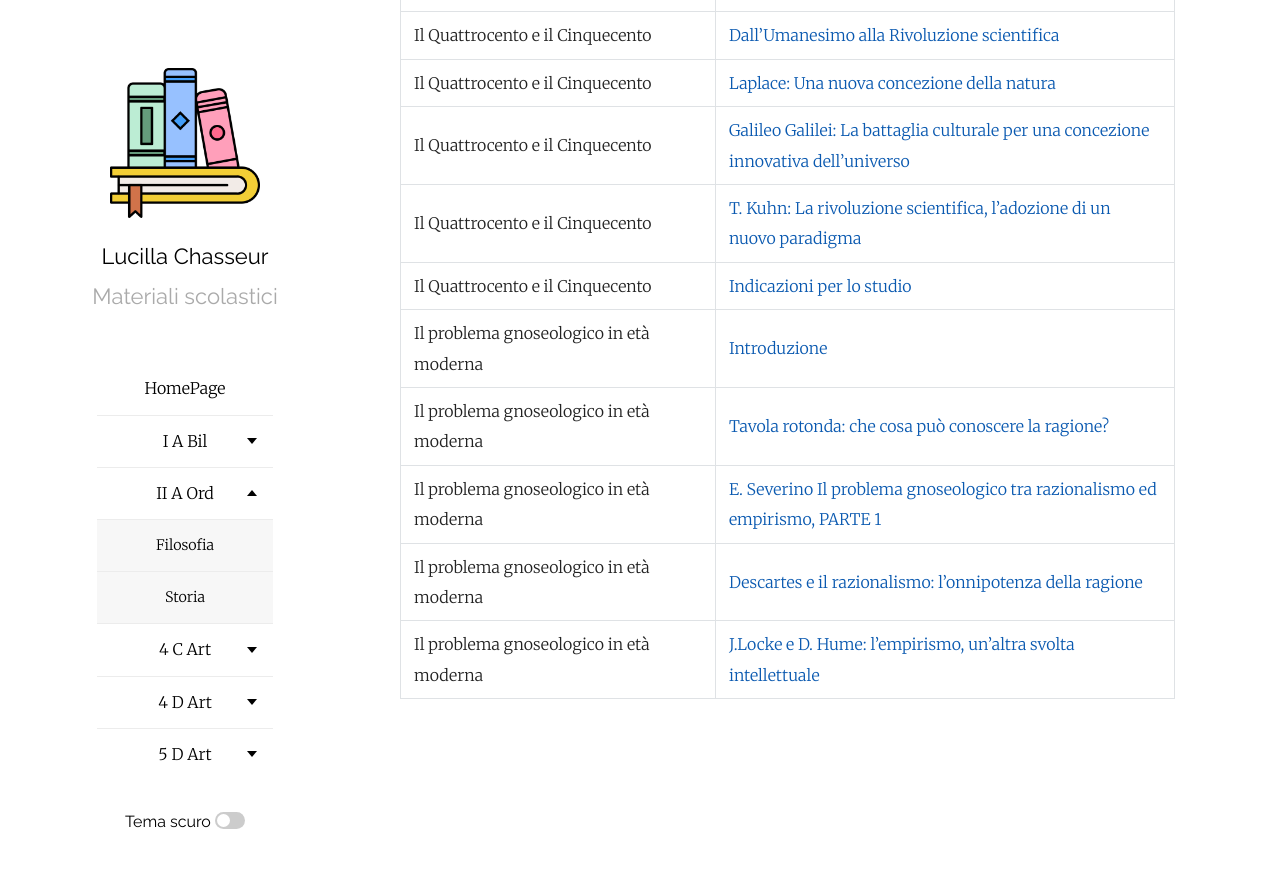
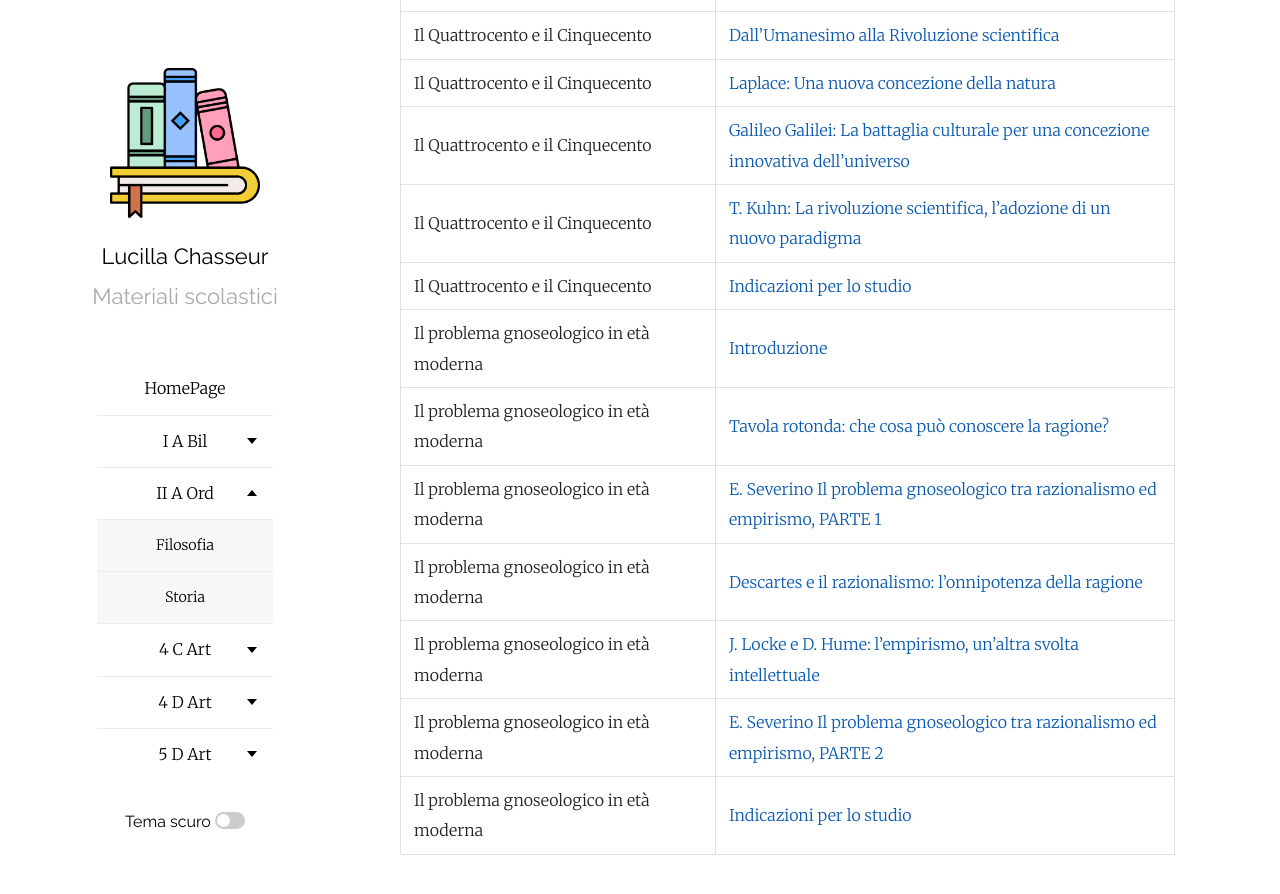
Before and after one commit to efemeridi/efemeridi.github.io, a Jekyll site: the page built from 2a_ord_filosofia.md, in a window 1280 px wide and 900 px high, scrolled down 522 px. Shown: the top 894 px of the window. Built offline with Jekyll 4.4.1, drawn with Linux system fonts in a browser that asks for light colours; our own code applies the rules of GitHub Pages for plain Markdown files.

Commit message:
Fix formatting and add new references in filosofia.md

```diff
--- a/2a_ord_filosofia.md
+++ b/2a_ord_filosofia.md
@@ -19,4 +19,6 @@ layout: page
 |Il problema gnoseologico in età moderna|[Tavola rotonda: che cosa può conoscere la ragione?](/materiali/II_A_ord/filosofia/U2_IL_PROBLEMA_GNOSEOLOGICO_IN_EPOCA_MODERNA/RAGIONE_CONOSCENZA_STUDENTI.pdf/)
 |Il problema gnoseologico in età moderna|[E. Severino Il problema gnoseologico tra razionalismo ed empirismo, PARTE 1](/materiali/II_A_ord/filosofia/U2_IL_PROBLEMA_GNOSEOLOGICO_IN_EPOCA_MODERNA/1tris_razionalismo_empirismo_severino_26_parte_1.pdf/)
 |Il problema gnoseologico in età moderna|[Descartes e il razionalismo: l'onnipotenza della ragione](materiali/II_A_ord/filosofia/U2_IL_PROBLEMA_GNOSEOLOGICO_IN_EPOCA_MODERNA/02_problema_conoscenza_descartes_ppt_2026.pdf/)
-|Il problema gnoseologico in età moderna|[J.Locke e D. Hume: l'empirismo, un'altra svolta intellettuale](/materiali/II_A_ord/filosofia/U2_IL_PROBLEMA_GNOSEOLOGICO_IN_EPOCA_MODERNA/2_problema_conoscenza_empirismo_2026_MODIFICATO_ppt.pdf/)
+|Il problema gnoseologico in età moderna|[J. Locke e D. Hume: l'empirismo, un'altra svolta intellettuale](/materiali/II_A_ord/filosofia/U2_IL_PROBLEMA_GNOSEOLOGICO_IN_EPOCA_MODERNA/2_problema_conoscenza_empirismo_2026_MODIFICATO_ppt.pdf/)
+|Il problema gnoseologico in età moderna|[E. Severino Il problema gnoseologico tra razionalismo ed empirismo, PARTE 2](/materiali/II_A_ord/filosofia/U2_IL_PROBLEMA_GNOSEOLOGICO_IN_EPOCA_MODERNA/2_problema_conoscenza_empirismo_2026_MODIFICATO_ppt.pdf/)
+|Il problema gnoseologico in età moderna|[Indicazioni per lo studio](/materiali/II_A_ord/filosofia/U2_IL_PROBLEMA_GNOSEOLOGICO_IN_EPOCA_MODERNA/2_problema_conoscenza_empirismo_2026_MODIFICATO_ppt.pdf/)
```
